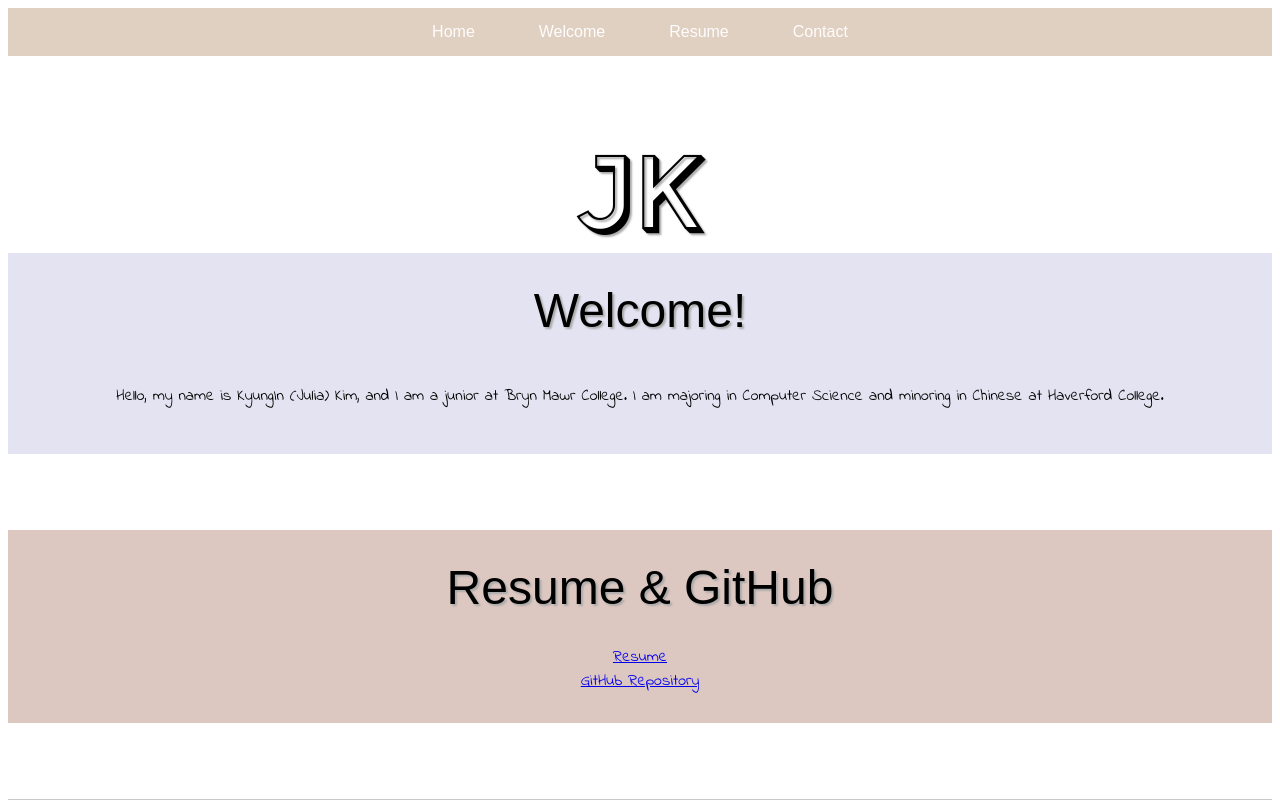
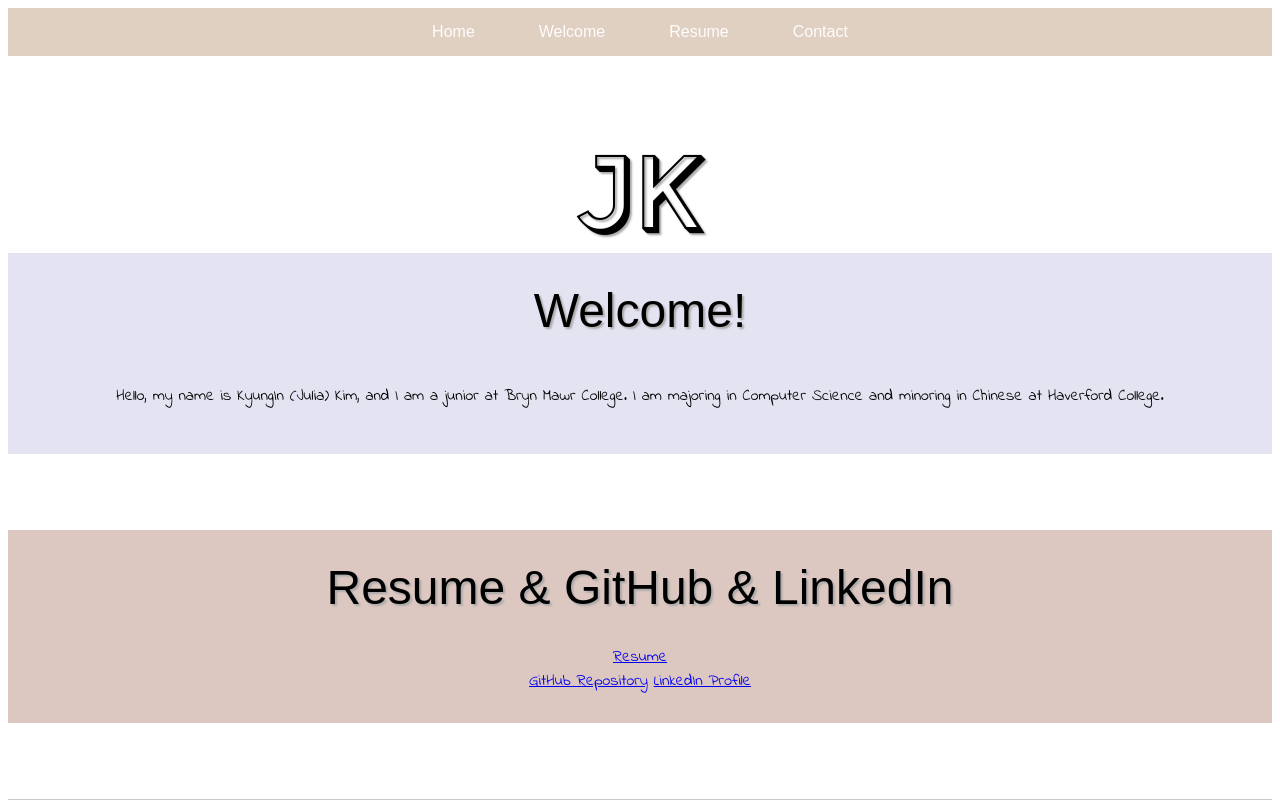
Before and after one commit to juliakikim/personal, a plain HTML site: page index.html in a window 1280 px wide. Shown: the top 800 px of the page. Drawn offline with nearby package versions, Linux system fonts and the light colour scheme; some packages are replaced by stand-ins of ours; a script that the page names is missing; a web font is replaced by a local one.

Commit message:
linkedin

```diff
--- a/index.html
+++ b/index.html
@@ -40,11 +40,12 @@
   <section id="resume">
     <div class="resume-background">
       <div class="resume-title">
-        Resume & GitHub
+        Resume & GitHub & LinkedIn
       </div>
       <div class="resume-paragraph">
         <a href="https://drive.google.com/drive/folders/0BwfR5cjsXb2jRTZyV1QwQVZpbUk?usp=sharing">Resume</a><br>
         <a href="https://github.com/juliakikim">GitHub Repository</a>
+        <a href="www.linkedin.com/in/juliakkim">LinkedIn Profile</a>
       </div>
     </div>
   </section>
```
Also changed, not shown: image/github_logo.png (added), image/linkedin_logo.png (added).
